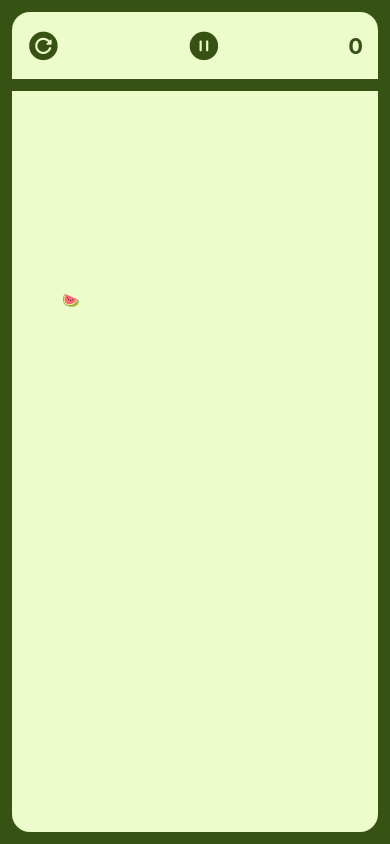
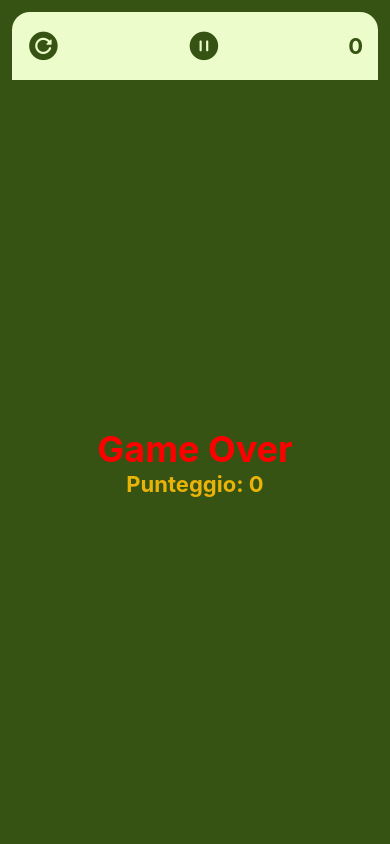
Before and after one commit to VolxDarkTV/MiniGameApp, a React Native app: screen / in a window 390 px wide. Built offline with nearby package versions, Linux system fonts and the light colour scheme; what react-native would draw is missing.

Commit message:
add GameOver text

```diff
--- a/src/components/Game.tsx
+++ b/src/components/Game.tsx
@@ -129,13 +129,22 @@ export default function Game(): JSX.Element {
         <PanGestureHandler onGestureEvent={handleGesture}>
 
             <SafeAreaView style={styles.container}>
-                <Header isPaused={isPaused} pauseGame={pauseGame} reloadGame={reloadGame} >
+                <Header isPaused={isPaused} pauseGame={pauseGame} reloadGame={reloadGame}>
                     <Text style={styles.score}>{score}</Text>
                 </Header>
-                <View style={styles.boundaries}>
-                    <Snake snake={snake} />
-                    <Food x={food.x} y={food.y} />
-                </View>
+                {isGameOver ? (
+                    <View style={styles.gameOverContainer}>
+                        <Text style={styles.gameOverText}>Game Over</Text>
+                        <Text style={styles.scoreGameOver}>Punteggio: {score}</Text>
+                    </View>
+                ) : (
+                    <>
+                        <View style={styles.boundaries}>
+                            <Snake snake={snake} />
+                            <Food x={food.x} y={food.y} />
+                        </View>
+                    </>
+                )}
             </SafeAreaView>
 
         </PanGestureHandler>
@@ -159,5 +168,20 @@ const styles = StyleSheet.create({
         fontSize: 22,
         fontWeight: "bold",
         color: Colors.primary,
-    }
+    },
+    scoreGameOver: {
+        fontSize: 22,
+        fontWeight: "bold",
+        color: Colors.tertiary,
+    },
+    gameOverContainer: {
+        flex: 1,
+        justifyContent: "center",
+        alignItems: "center",
+    },
+    gameOverText: {
+        fontSize: 36,
+        fontWeight: "bold",
+        color: Colors.gameOver,
+    },
 })
--- a/src/styles/colors.ts
+++ b/src/styles/colors.ts
@@ -2,5 +2,6 @@ export const Colors = {
     primary: "#365314",
     secondary: "#84cc16",
     tertiary: "#eab308",
+    gameOver: "red",
     background: "#ecfccb",
 }
```
